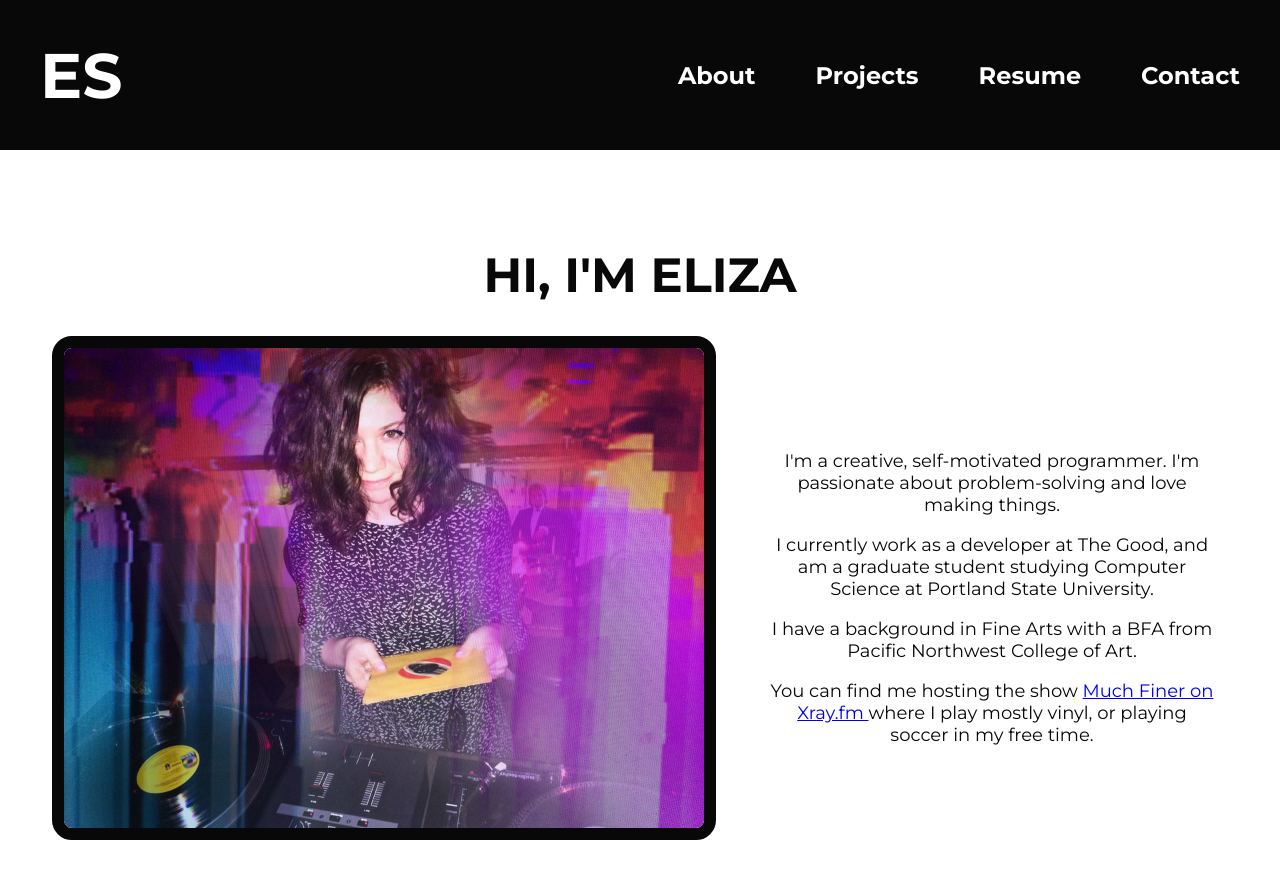
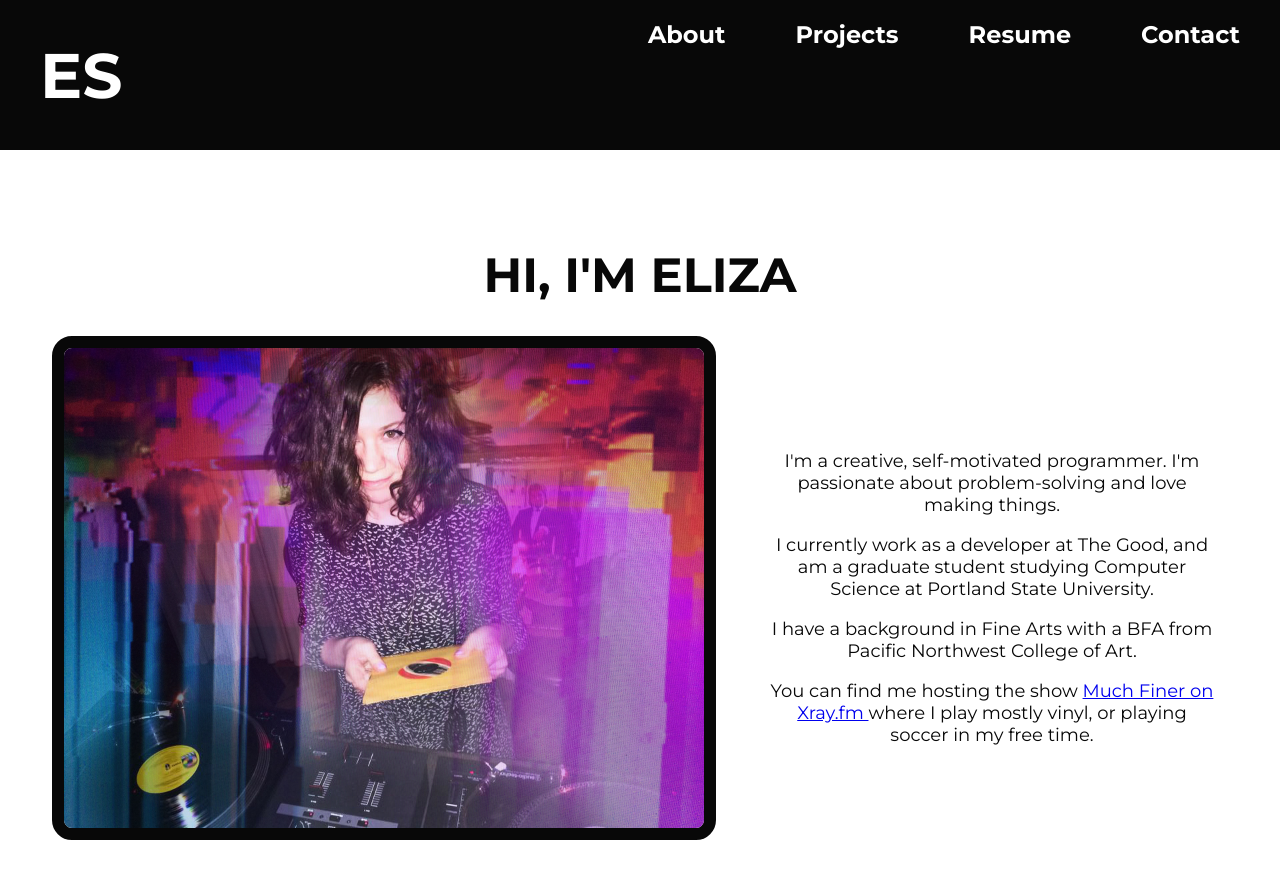
Before and after one commit to elizasohn/PersonalWebsite, a React (Create React App) app in the folder personal-website/: page / in a window 1280 px wide. Shown: the top 878 px of the page. Built offline with nearby package versions, Linux system fonts and the light colour scheme.

Commit message:
swap links with lis

```diff
--- a/personal-website/src/components/Nav.jsx
+++ b/personal-website/src/components/Nav.jsx
@@ -10,20 +10,26 @@ function Nav() {
                 </li>
             </ul>
             <ul className="nav-list">
+                <Link className="nav-link" alt="link to about" to='/'>
                     <li className="list-item">
-                    <Link className="nav-link" alt="link to about" to='/'>
                         <h1>About</h1>
+                    </li>
                 </Link>
+                <Link className="nav-link" alt="link to projects" to='/projects'>
+                    <li className="list-item">
+                        <h1>Projects</h1>
                     </li>
+                </Link>
+                <Link className="nav-link" alt="link to resume" to='/resume'>
                     <li className="list-item">
-                    <Link className="nav-link" alt="link to projects" to='/projects'><h1>Projects</h1></Link>
+                        <h1>Resume</h1>
                     </li>
+                </Link>
+                <Link className="nav-link" alt="link to about" to='/contact'>
                     <li className="list-item">
-                    <Link className="nav-link" alt="link to resume" to='/resume'><h1>Resume</h1></Link>
+                        <h1>Contact</h1>
                     </li>
-                <li className="list-item">
-                    <Link className="nav-link" alt="link to about" to='/contact'><h1>Contact</h1></Link>
-                </li>
+                </Link>
             </ul>
         </nav>
     );
```
Lines whose indentation alone changed are shown as unchanged.
